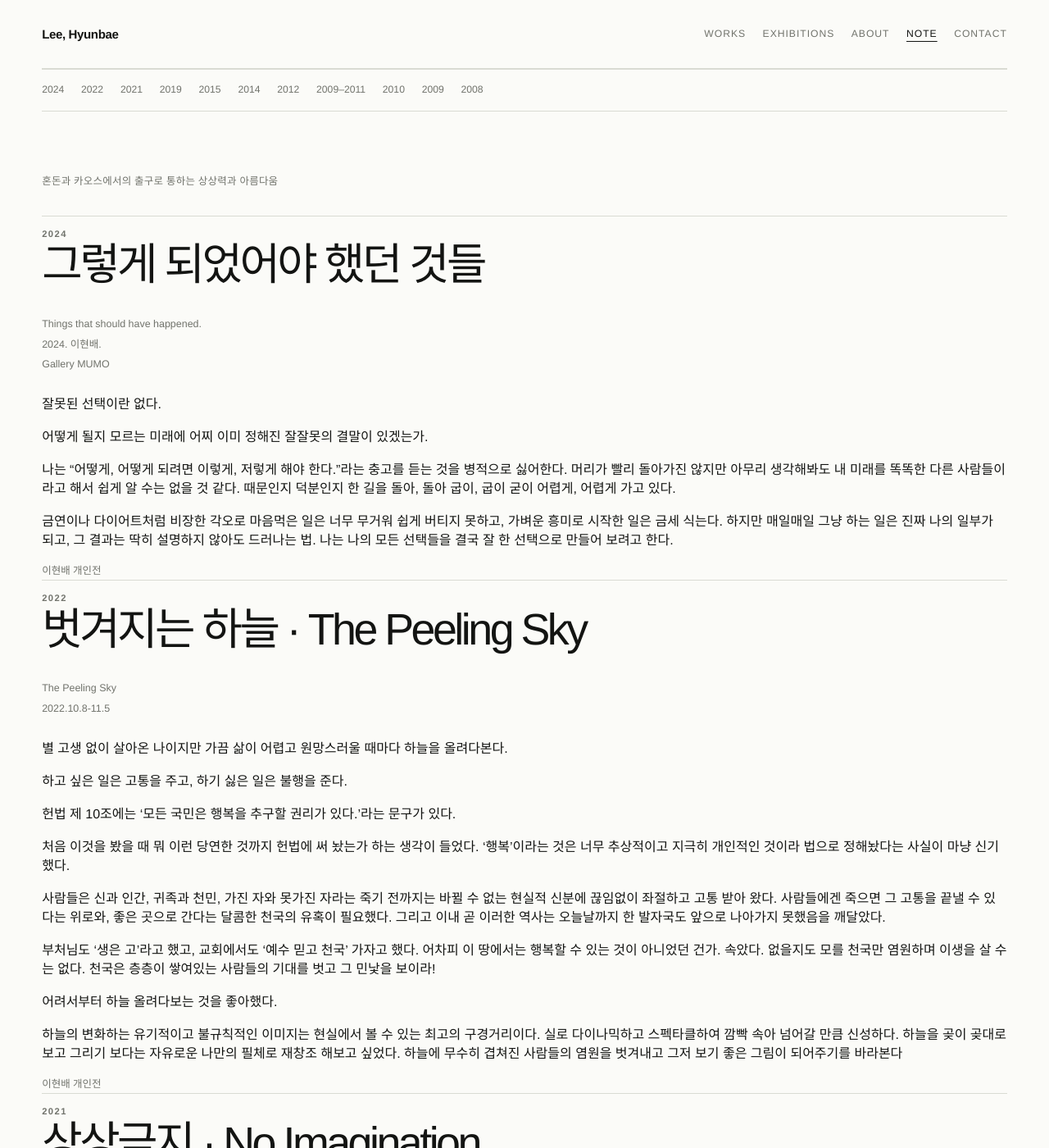
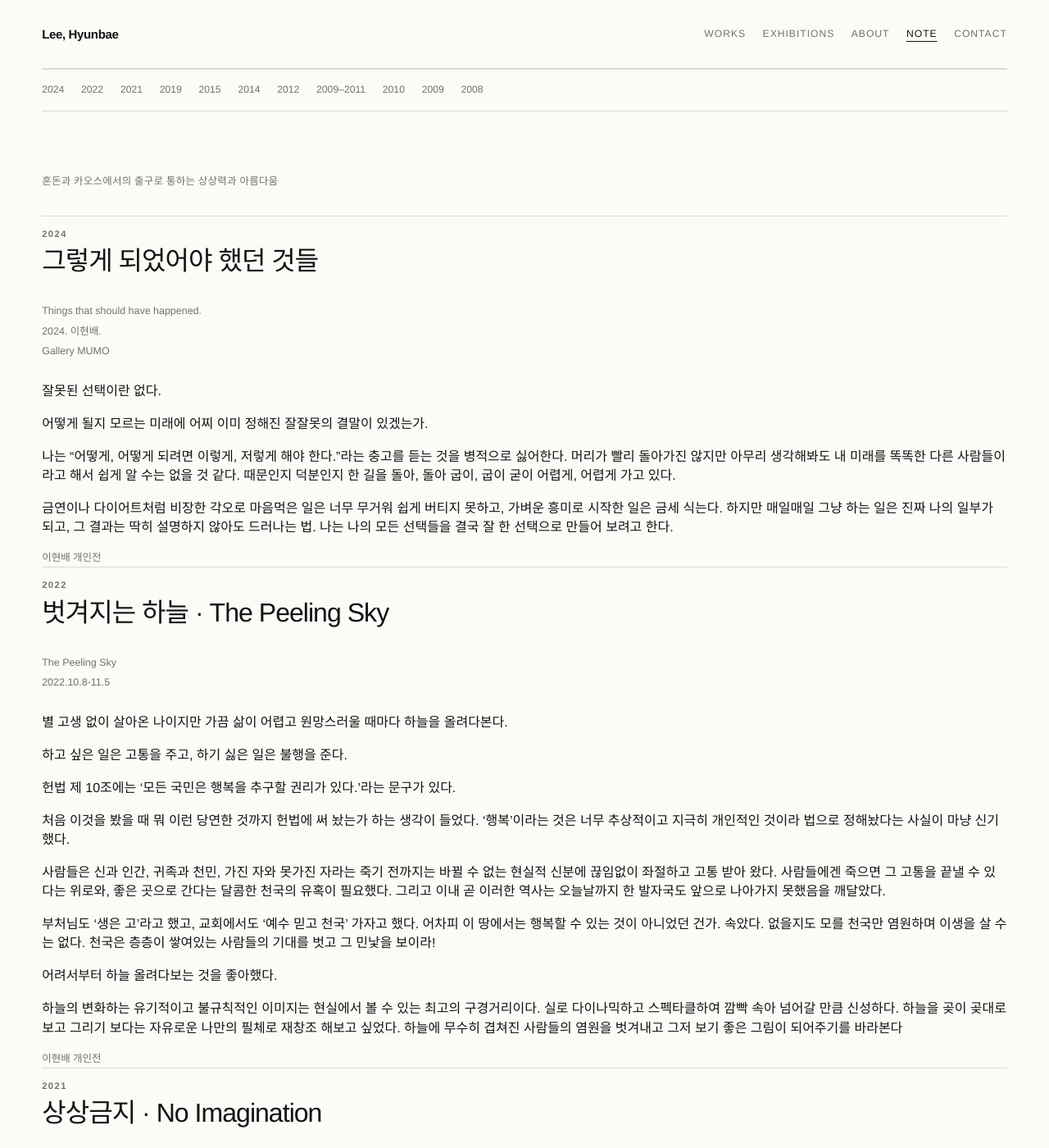
Before and after one commit to jkwchunjae/jkwchunjae.github.io, a Jekyll site: the page built from note.html, in a window 1280 px wide and 1400 px high. Shown: the whole window at 82% size. Built offline with Jekyll 4.4.1, drawn with Linux system fonts in a browser that asks for light colours.

Commit message:
노트 제목 크기 줄임

```diff
--- a/assets/note.css
+++ b/assets/note.css
@@ -40,7 +40,7 @@
 .note-document-list { display: grid; gap: .9rem; margin: 0; padding-left: 1.2rem; }
 .note-document-list li { font-size: .94rem; line-height: 1.8; }
 .note-period-nav { margin: 0 0 clamp(3rem, 6vw, 5rem); }
-.note-document-title { border-top: 1px solid var(--line); display: grid; font-size: clamp(2rem, 4.2vw, 4.2rem); gap: .45rem; letter-spacing: -.065em; line-height: .92; margin: clamp(5rem, 10vw, 9rem) 0 clamp(1.6rem, 3vw, 2.5rem); padding-top: 1rem; scroll-margin-top: 7rem; }
+.note-document-title { border-top: 1px solid var(--line); display: grid; font-size: clamp(1.5rem, 2.5vw, 2.2rem); gap: .45rem; letter-spacing: -.03em; line-height: 1.25; margin: clamp(4rem, 8vw, 7rem) 0 clamp(1.2rem, 2.5vw, 2rem); padding-top: 1rem; scroll-margin-top: 7rem; }
 .note-document-title:first-child { margin-top: 0; }
 .note-document-title span { color: var(--quiet); font-size: .7rem; font-weight: 600; letter-spacing: .13em; line-height: 1; text-transform: uppercase; }
 
```
